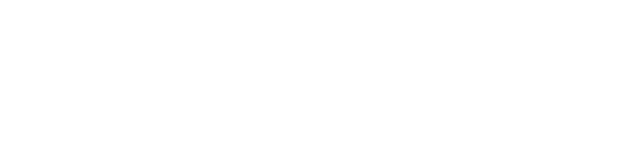
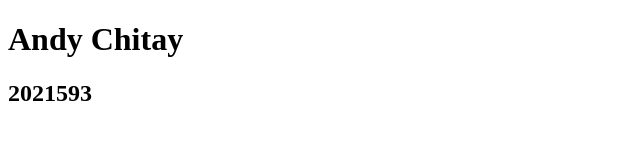
Before and after one commit to chitaygt/IN5CV_2022, a plain HTML site: page Index.html in a window 1280 px wide. Shown: the whole page, without its empty margins (0-640 px from the left). Drawn offline with Linux system fonts and the light colour scheme.

Commit message:
Se agrego un h1 con el nombre  del estudiante
Se agrego un h1 con el nombre  del estudiante

```diff
--- a/Index.html
+++ b/Index.html
@@ -7,6 +7,7 @@
     <title>Primer programa en git</title>
 </head>
 <body>
-
+    <h1> Andy Chitay</h1>
+    <h2> 2021593</h2>
 </body>
 </html>
```
